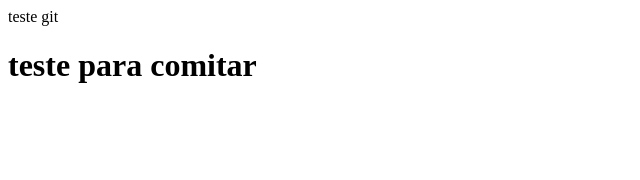
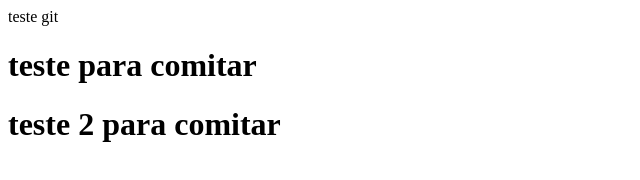
Before and after one commit to progfemathias/repo, a plain HTML site: page index.html in a window 1280 px wide. Shown: the whole page, without its empty margins (0-640 px from the left). Drawn offline with Linux system fonts and the light colour scheme.

Commit message:
add segundo h1

```diff
--- a/index.html
+++ b/index.html
@@ -3,5 +3,6 @@
 		<head> teste git</head>
 
 		<h1>teste para comitar</h1>
+		<h1>teste 2 para comitar</h1>
 	</body>
 </html>
```
